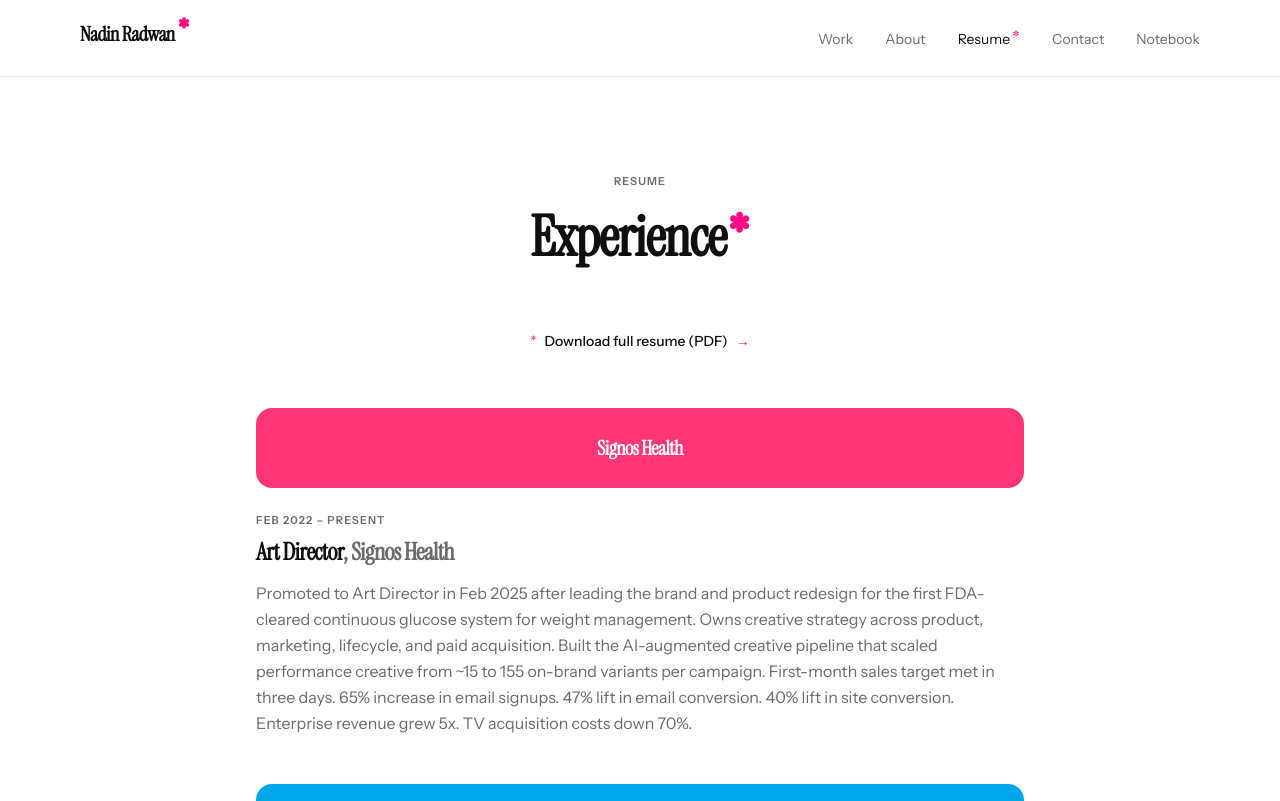
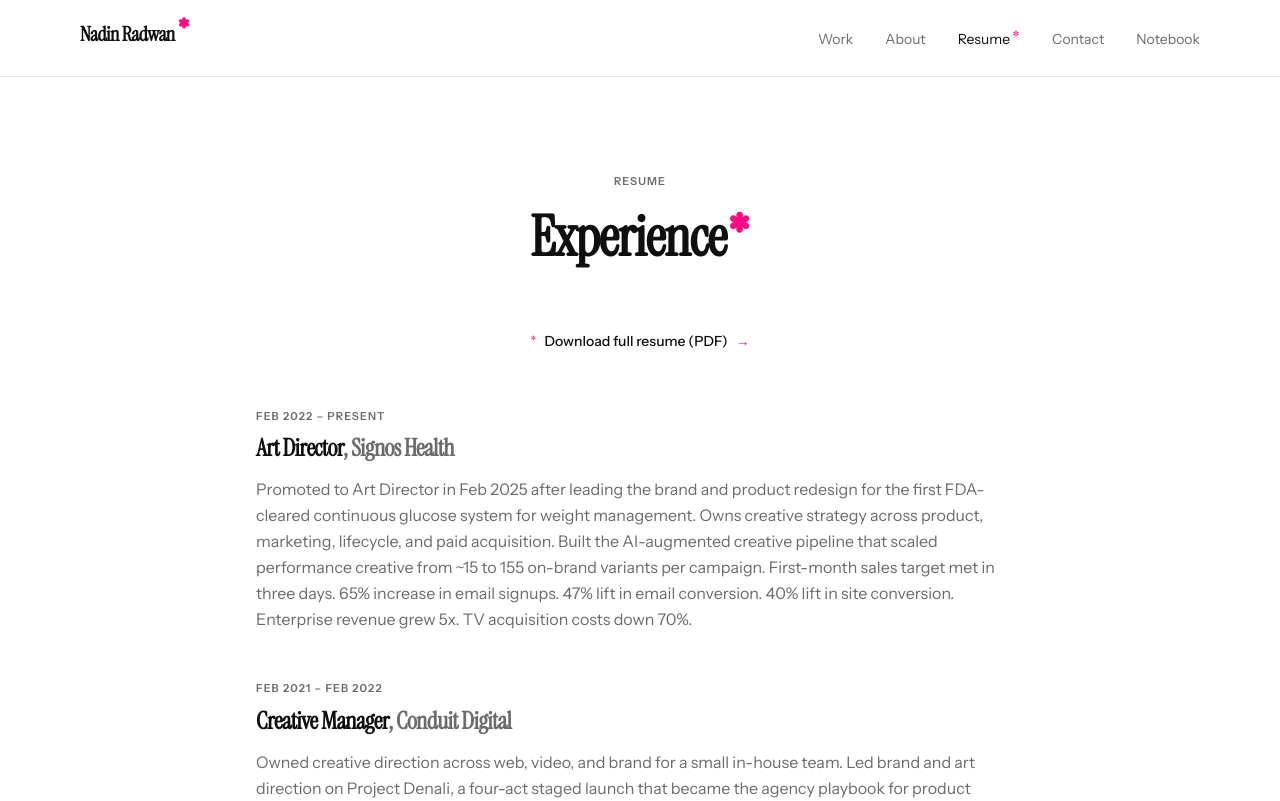
Before and after one commit to nadinradwan-code/nadin, a Next.js app: page /resume in a window 1280 px wide. Shown: the top 801 px of the page. Built offline with nearby package versions, Linux system fonts and the light colour scheme.

Commit message:
Remove company color bars from the resume page
Let each role sit as a clean text block without the banner between jobs.

Co-authored-by: nadinradwan-code <nadinradwan-code@users.noreply.github.com>

```diff
--- a/app/resume/page.tsx
+++ b/app/resume/page.tsx
@@ -1,12 +1,5 @@
 import type { Metadata } from "next";
-import CompanyBanner from "@/components/CompanyBanner";
-import {
-  capabilities,
-  companyBanners,
-  education,
-  experience,
-  site,
-} from "@/lib/site";
+import { capabilities, education, experience, site } from "@/lib/site";
 
 export const metadata: Metadata = {
   title: "Resume",
@@ -40,17 +33,8 @@ export default function ResumePage() {
         </div>
 
         <div className="mt-14 space-y-12">
-          {experience.map((role, index) => {
-            const banner = companyBanners[index];
-
-            return (
-              <div key={`${role.company}-${role.title}`}>
-                {banner ? (
-                  <div className="mb-6">
-                    <CompanyBanner {...banner} />
-                  </div>
-                ) : null}
-                <article>
+          {experience.map((role) => (
+            <article key={`${role.company}-${role.title}`}>
               <p className="eyebrow mb-2">{role.dates}</p>
               <h2 className="font-serif text-xl font-bold tracking-tight text-[var(--foreground)] sm:text-2xl">
                 {role.title}
@@ -60,9 +44,7 @@ export default function ResumePage() {
                 {role.summary}
               </p>
             </article>
-              </div>
-            );
-          })}
+          ))}
         </div>
 
         <div className="mt-16 space-y-10 border-t border-[var(--border)] pt-12">
```
Lines whose indentation alone changed are shown as unchanged.
